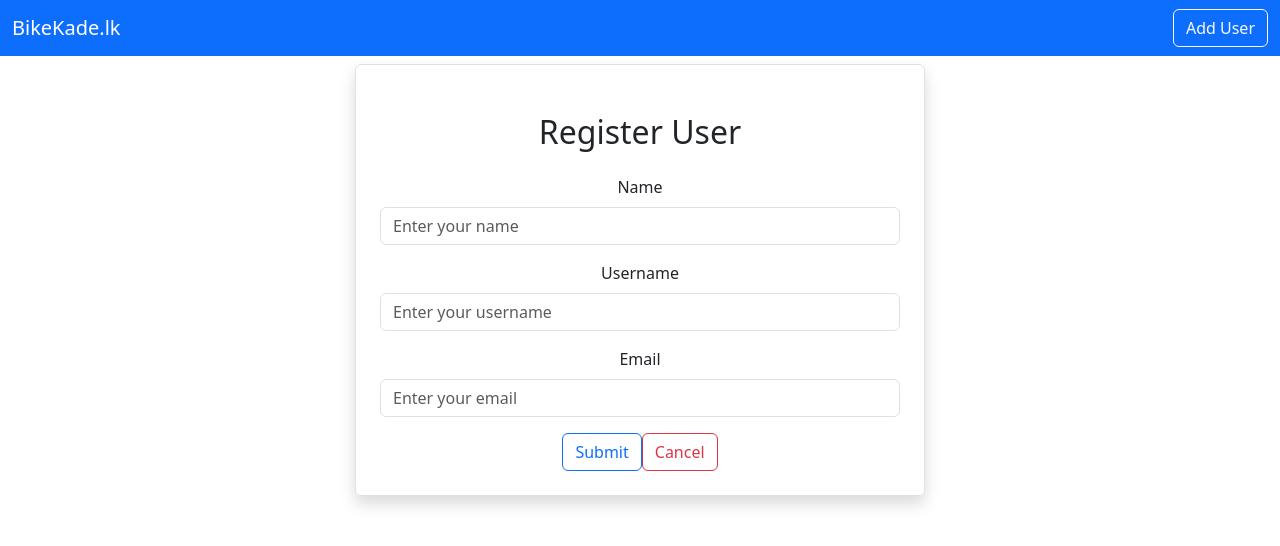
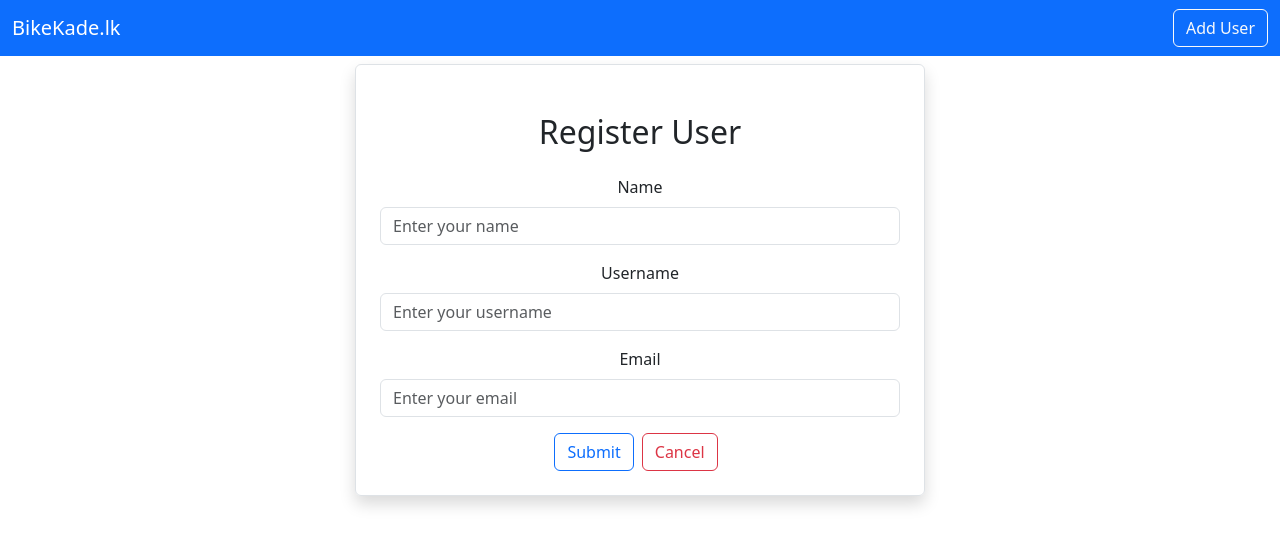
Before and after one commit to BikeKade-lk/Application, a React (Create React App) app in the folder frontend/: page /adduser in a window 1280 px wide. Shown: the top 546 px of the page. Built offline with nearby package versions, Linux system fonts and the light colour scheme.

Commit message:
Post data into database

```diff
--- a/frontend/src/users/AddUser.js
+++ b/frontend/src/users/AddUser.js
@@ -1,7 +1,9 @@
+import axios from 'axios';
 import React,{useState} from 'react'
+import { useNavigate } from 'react-router-dom';
 
 export default function AddUser() {
-
+    let navigate=useNavigate();
     const [user,setUser]=useState({
            name:"",
            username:"",
@@ -12,12 +14,22 @@ export default function AddUser() {
 
     const onInputChange=(e)=>{
           setUser({...user,[e.target.name]:e.target.value})
+    };
+
+    const onSubmit=async(e)=>{
+        e.preventDefault();
+         await axios.post("http://localhost:8080/user",user)
+         navigate("/");
     }
   return (
     <div className="container">
         <div className="row">
             <div className="col-md-6 offset-md-3 border rounded p-4 mt-2 shadow ">
                 <h2 className="text-center m-4">Register User</h2>
+
+
+                <form onSubmit={(e)=>onSubmit(e)}>
+
                 <div className="mb-3">
                     <label htmlFor="Name" className="form-label">
                         Name
@@ -40,8 +52,8 @@ export default function AddUser() {
                 </div>
                 <button type="submit" className="btn btn-outline-primary"> Submit </button>
 
-                <button type="reset" className="btn btn-outline-danger"> Cancel </button>
-
+                <button type="reset" className="btn btn-outline-danger mx-2"> Cancel </button>
+              </form>
             </div>
         </div>
     </div>
```
